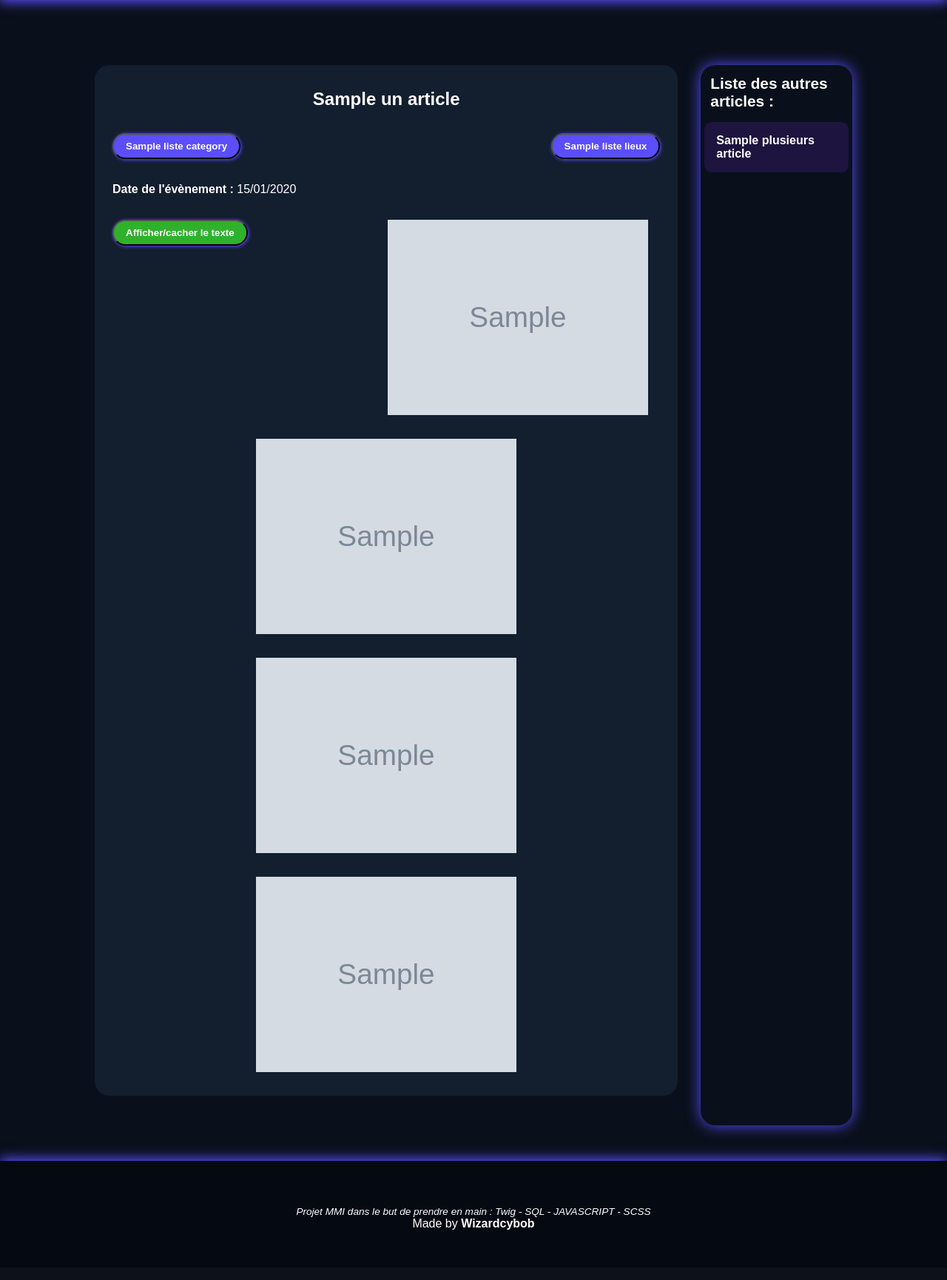
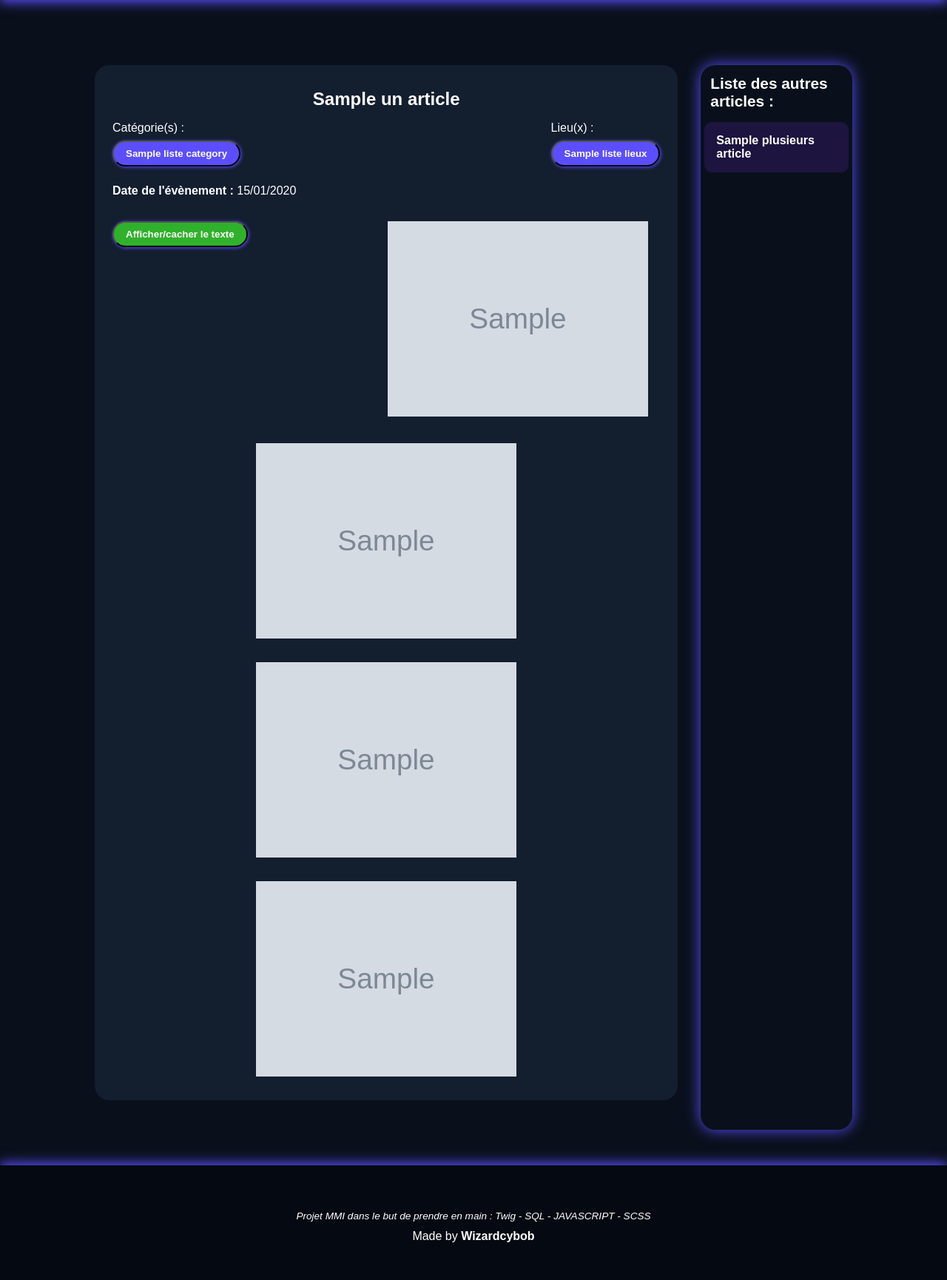
Before and after one commit to wizardcybob/Wiztorm, a PHP site: template templates/ft_article.twig in a window 1280 px wide. Shown: the part 88-1818 px from the top of the page at 74% size. Before the commit the page ends 1750 px from the top, so only its background shows below. Run offline with PHP 8.4, Linux system fonts and the light colour scheme; the template is opened without the code that fills it: most values are stand-ins (such as "Sample title", 1, 10 or a date in 2020); grey boxes marked "Sample" are stand-in pictures; some libraries are stand-ins or nearby versions.

Commit message:
some updates

```diff
--- a/include/config.php
+++ b/include/config.php
@@ -4,6 +4,6 @@ $config = array(
   'driver' => 'mysql',
   'serveur' => 'localhost', //lieu du serveur de la BDD pcq'on passe plus par un autre serveur on est déjà co à tp par vscode
   'base' => 'jacobc_wiztorm', //nom BDD
-  'utilisateur' => 'jacobc',
-  'mdp' => 'A25486*a'
+  'utilisateur' => 'root',
+  'mdp' => ''
 );
--- a/js/main.js
+++ b/js/main.js
@@ -142,7 +142,7 @@ function tri_alphabetique_AZ() {
     item_tri.classList.add("item");
     item_tri.classList.add("tri_alpha_AZ");
     item_tri.innerText = "Tri alphabétique (A-Z)";
-    item_tri.style.cssText = 'padding: 5px 15px; background: maroon; border-radius: 5px; color: white; margin: 0.5rem; width: 25%;';
+    item_tri.style.cssText = 'padding: 5px 15px; background: maroon; border-radius: 5px; color: white; margin: 0.5rem; width: 25%; cursor:pointer;';
     select_zone.appendChild(item_tri);
 
     item_tri.addEventListener('click', function() {
--- a/style/autre/_general.scss
+++ b/style/autre/_general.scss
@@ -27,6 +27,6 @@ a {
 
 .quote {
     font-size: 0.85rem;
-    margin-top: 0.7rem;
+    margin: 0.7rem 0;
     font-style: italic;
 }
--- a/style/components/_article.scss
+++ b/style/components/_article.scss
@@ -15,6 +15,10 @@
 .article__btns {
     display: flex;
     justify-content: space-between;
+}
+
+.article__btns button {
+    margin: 0.5rem 0;
 }
 
 .article__date {
--- a/style/components/_deuxcol.scss
+++ b/style/components/_deuxcol.scss
@@ -38,9 +38,8 @@
     display: flex;
     flex-direction: column;
     justify-content: space-around;
-
-    //background-color: darkblue;
-    box-shadow: 0px 0px 20px $violet;
+    background-color: rgb(32, 32, 81);
+    // box-shadow: 0px 0px 20px $violet;
     padding: 1rem;
     border-radius: 20px;
 }
--- a/style/components/_formulaire.scss
+++ b/style/components/_formulaire.scss
@@ -20,7 +20,7 @@ label {
 
 input, select {
     padding: 0.5rem 1rem;
-    border-radius: 20px;
+    border-radius: 6px;
 }
 
 .case_form {
--- a/style/index.css
+++ b/style/index.css
@@ -34,7 +34,7 @@ a {
 
 .quote {
   font-size: 0.85rem;
-  margin-top: 0.7rem;
+  margin: 0.7rem 0;
   font-style: italic;
 }
 
@@ -377,6 +377,10 @@ footer {
           justify-content: space-between;
 }
 
+.article__btns button {
+  margin: 0.5rem 0;
+}
+
 .article__date {
   margin: 1rem 0;
 }
@@ -473,8 +477,7 @@ footer {
           flex-direction: column;
   -ms-flex-pack: distribute;
       justify-content: space-around;
-  -webkit-box-shadow: 0px 0px 20px #5B4EFF;
-          box-shadow: 0px 0px 20px #5B4EFF;
+  background-color: #202051;
   padding: 1rem;
   border-radius: 20px;
 }
@@ -499,7 +502,7 @@ label {
 
 input, select {
   padding: 0.5rem 1rem;
-  border-radius: 20px;
+  border-radius: 6px;
 }
 
 .case_form {
--- a/templates/ft_article.twig
+++ b/templates/ft_article.twig
@@ -22,6 +22,7 @@
 
         <div class="article__btns">
             <div>
+                <p>Catégorie(s) :</p>
                 {% for categorie in un_article.liste_categories %}
                 <a href="index.php?page=categorie&action=read&id={{categorie.id_categorie}}">
                     <button class="nom_cat">{{ categorie.nom_categorie }}</button>
@@ -29,6 +30,7 @@
                 {% endfor %}
             </div>
             <div>
+                <p>Lieu(x) :</p>
                 {% for lieu in un_article.liste_lieux %}
                 <a href="index.php?page=lieu&action=read&id={{lieu.id_lieu}}">
                     <button>{{ lieu.nom_lieu }}</button>
@@ -45,7 +47,9 @@
                 <button class="accordeon bouton--valider">Afficher/cacher le texte</button>
                 <p style="max-height:0px; overflow:hidden;" id="texte_hidden" class="texte_statu">{{ un_article.texte_article }}</p>
             </div>
-            <img id="on" class="article-info__img" src="{{un_article.image_article}}" alt="">
+            <div>
+                <img id="on" class="article-info__img" src="{{un_article.image_article}}" alt="">
+            </div>
         </div>
 
     <div class="bloc-images">
```
Also changed, not shown: 1 other file.
